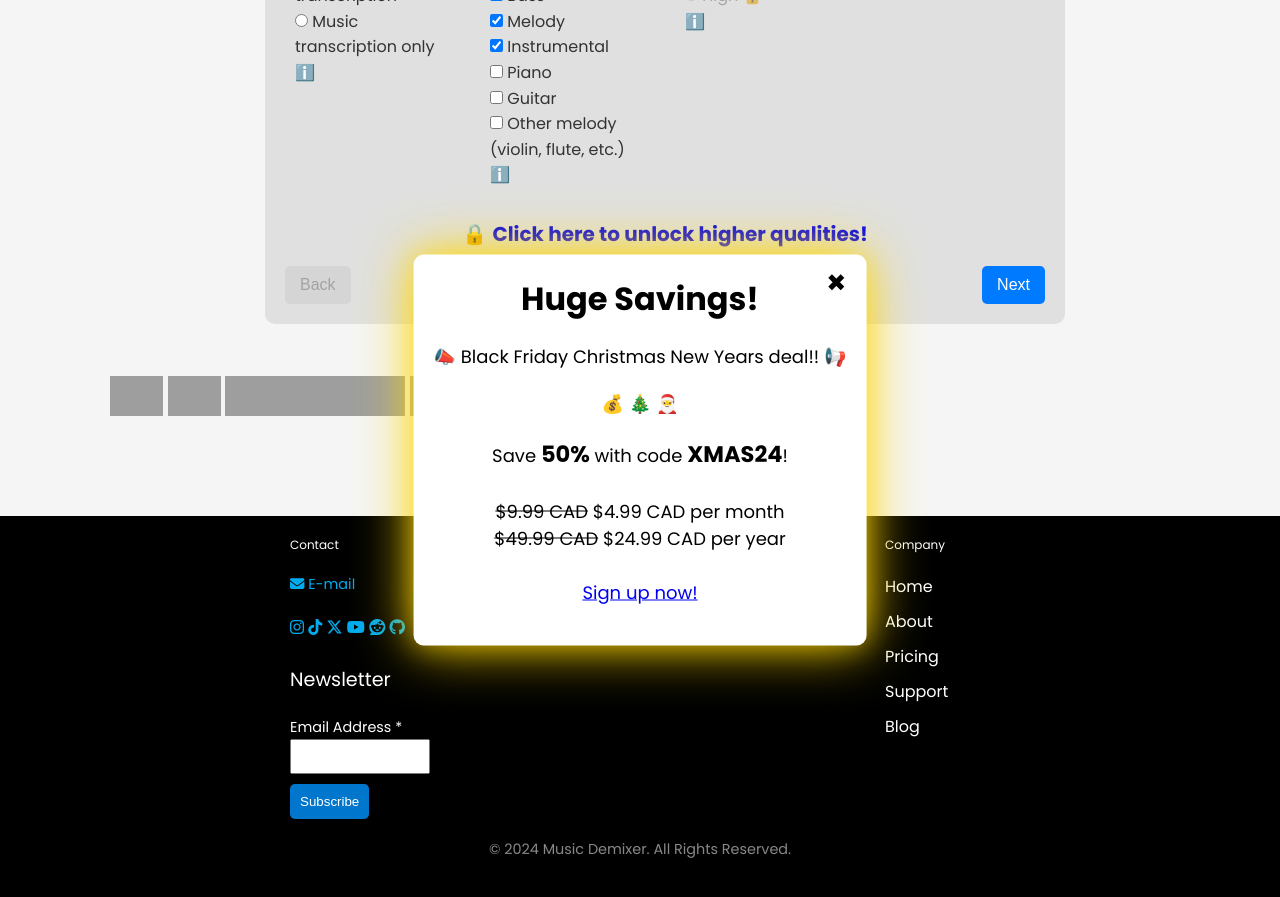
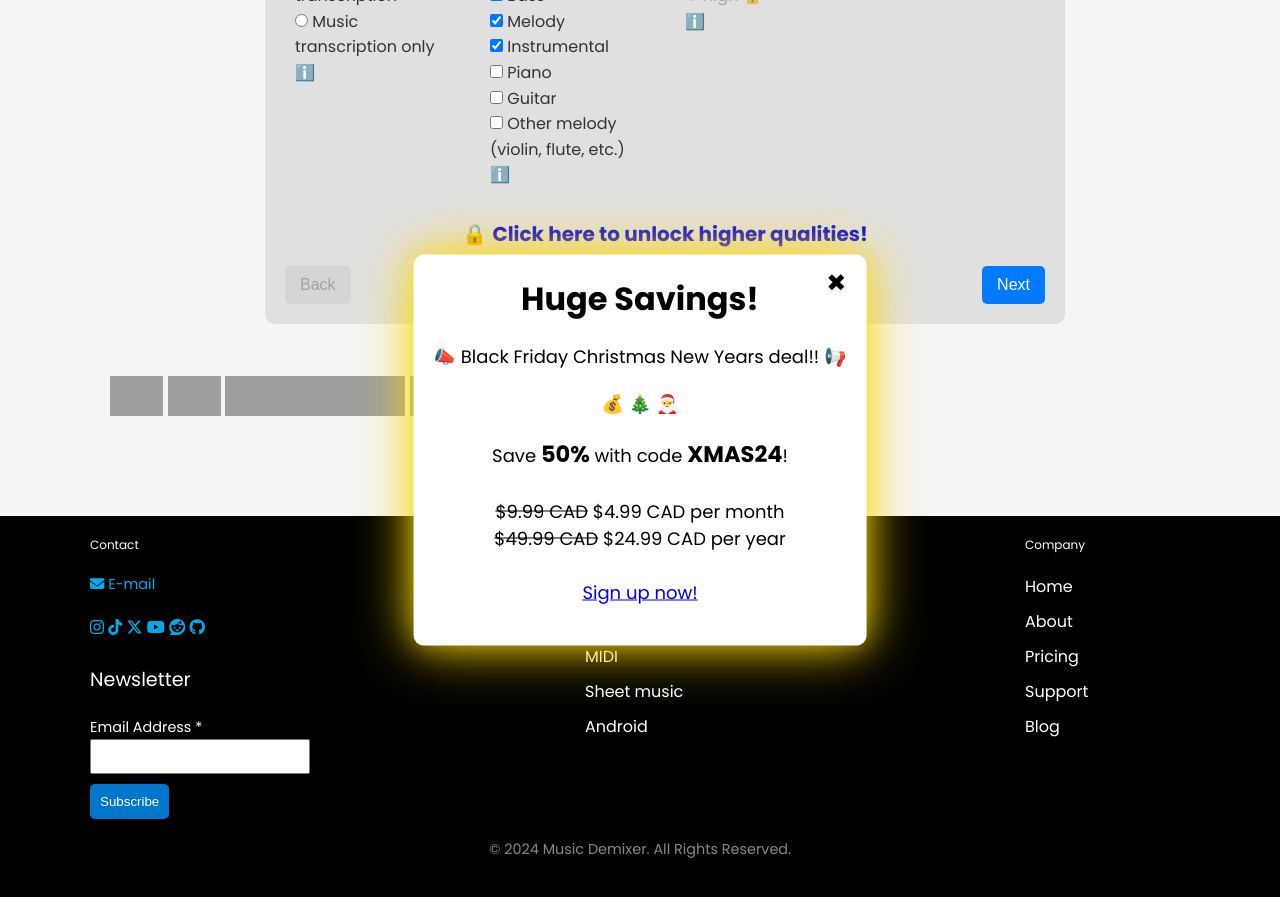
Before and after one commit to sevagh/freemusicdemixer.com, a Jekyll site: the page built from web/index.md, in a window 1280 px wide and 900 px high, scrolled down 2284 px, cut to the strip 0-897 px from the top of the window. Built offline with Jekyll 4.4.1, drawn with Linux system fonts in a browser that asks for light colours; grey boxes are pictures that could not be loaded.

Commit message:
Bring back 3rd product column

```diff
--- a/web/_layouts/default.html
+++ b/web/_layouts/default.html
@@ -169,6 +169,18 @@
         </div>
       </div>
 
+      <!-- Middle Column: Products -->
+      <div class="footer-middle">
+        <p>Products</p>
+        <nav>
+          <a href="/">Web</a>
+          <a href="/stem-separation">Stem Separation</a>
+          <a href="/midi">MIDI</a>
+          <a href="/sheet-music">Sheet music</a>
+          <a href="/android">Android</a>
+        </nav>
+      </div>
+
       <!-- Right Column: Company and Navigation Links -->
       <div class="footer-right">
         <p>Company</p>
--- a/web/assets/css/style.scss
+++ b/web/assets/css/style.scss
@@ -874,7 +874,7 @@ footer {
 .footer-container {
   display: flex;
   justify-content: space-between;
-  max-width: 800px;
+  max-width: 1200px;
   margin: 0 auto;
   padding: 0 50px; /* Add padding to match main container */
 }
@@ -898,6 +898,24 @@ footer {
   font-size: 24px;
 }
 
+/* Middle Column (Products) */
+.footer-middle {
+  text-align: left;
+}
+.footer-middle nav {
+  display: flex;
+  flex-direction: column;
+}
+// TODO: colors here?
+.footer-middle nav a {
+  margin-bottom: 10px;
+  color: #fff;
+  text-decoration: none;
+}
+.footer-middle nav a:hover {
+  text-decoration: underline;
+}
+
 .footer-right {
   text-align: left;
 }
@@ -917,11 +935,11 @@ footer {
   text-decoration: underline;
 }
 
-.footer-left, .footer-right {
+.footer-left, .footer-middle, .footer-right {
   flex: 1; /* Allow each column to take equal space */
   max-width: 20%; /* Limit each column to a third of the footer */
 }
-.footer-right {
+.footer-middle, .footer-right {
   padding-left: 5%;
 }
 
@@ -1681,7 +1699,7 @@ td {
     display: block;
   }
 
-  .footer-left, .footer-right {
+  .footer-left, .footer-middle, .footer-right {
     max-width: 25%;
   }
 
@@ -1701,7 +1719,7 @@ td {
     padding: 0 20px; /* Reduce left/right padding for smaller screens */
   }
 
-  .footer-left, .footer-right {
+  .footer-left, .footer-middle, .footer-right {
     margin-bottom: 20px; /* Add some space between stacked sections */
     max-width: 80%;
     padding-left: 0px;
@@ -1714,7 +1732,7 @@ td {
   }
 
   /* Center-align the text to make it more readable on small screens */
-  .footer-left, .footer-right {
+  .footer-left, .footer-middle, .footer-right {
     text-align: left;
   }
 
```
